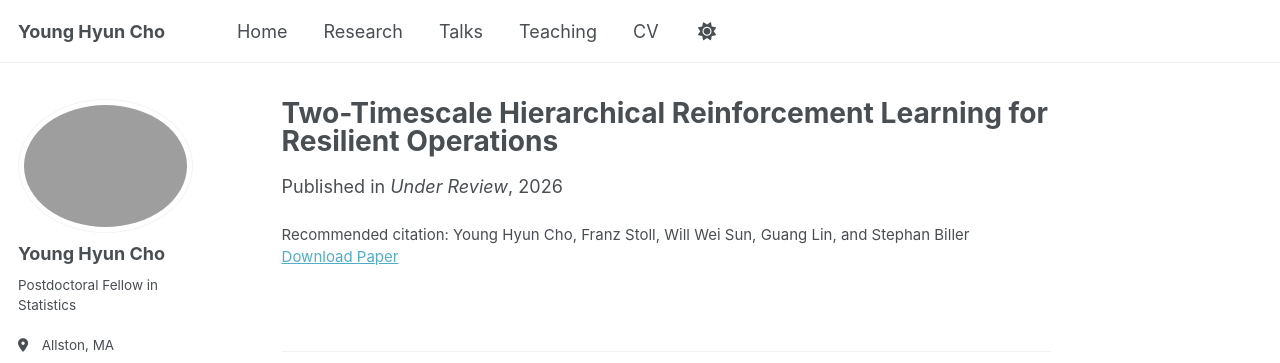
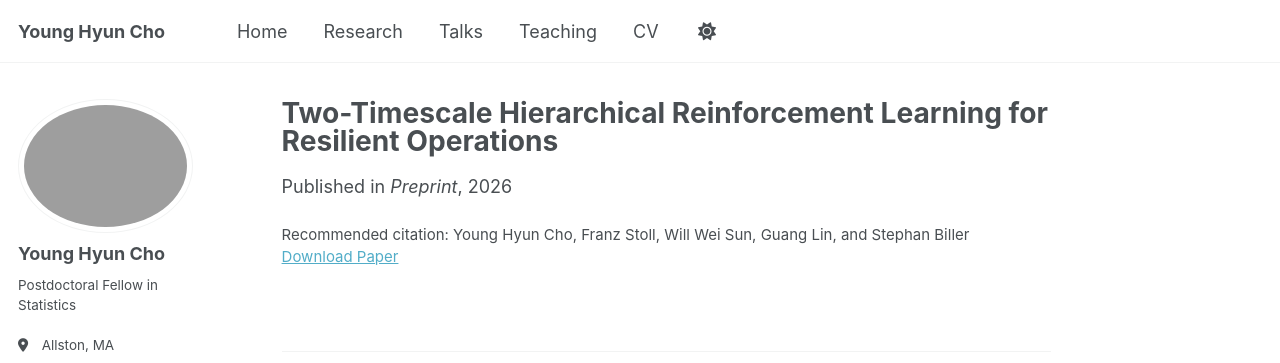
Before and after one commit to yhcho-stat/young, a Jekyll site: the page built from _publications/2025-09-01-resilient-supply-chain-hrl.md, in a window 1280 px wide. Shown: the top 363 px of the page. Built offline with Jekyll 4.4.1, drawn with Linux system fonts in a browser that asks for light colours; some web fonts are replaced; a script bundle is joined from its source files by our own code; library files that are not in the unit come from our copies.

Commit message:
Update two-timescale hierarchical RL paper status to Preprint

```diff
--- a/_publications/2025-09-01-resilient-supply-chain-hrl.md
+++ b/_publications/2025-09-01-resilient-supply-chain-hrl.md
@@ -5,8 +5,8 @@ collection: publications
 category: preprints
 permalink: /publication/resilient-supply-chain-hrl/
 date: 2026-07-01
-pub_status: "inprogress"
+pub_status: "preprint"
 paperurl: "https://arxiv.org/pdf/2607.23434"
-venue: "Under Review"
+venue: "Preprint"
 citation: "Young Hyun Cho, Franz Stoll, Will Wei Sun, Guang Lin, and Stephan Biller"
 ---
```
